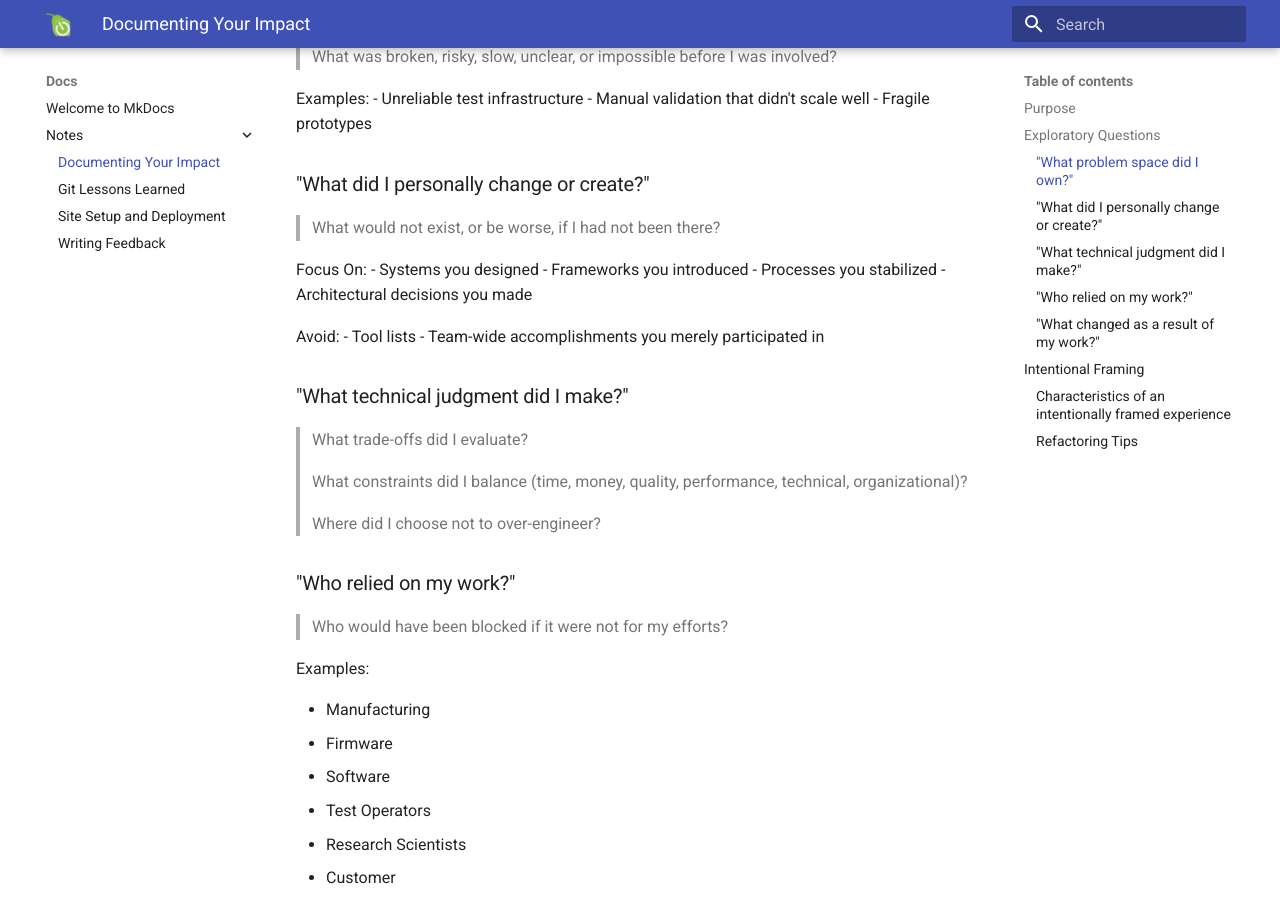
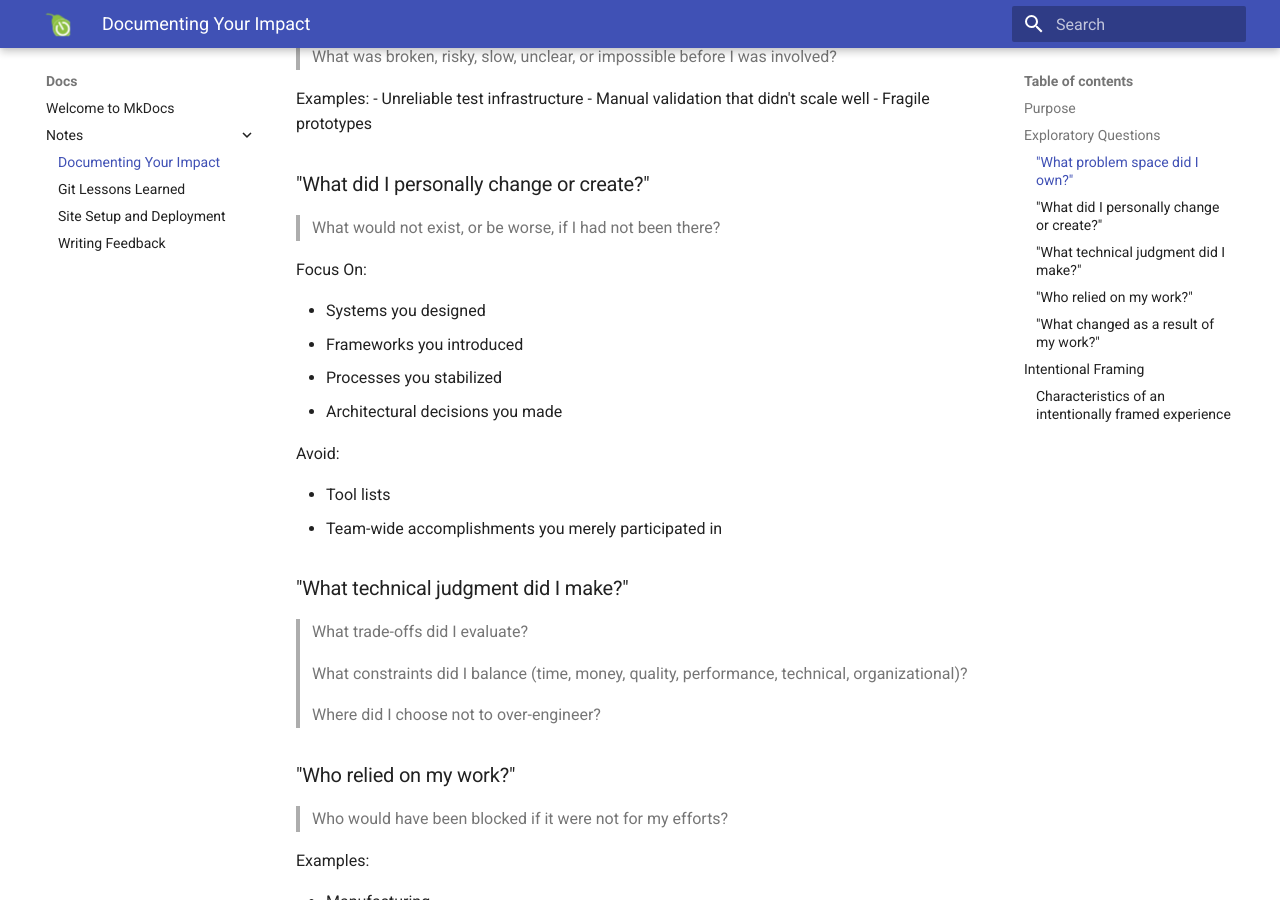
Before and after one commit to paretech/docs, an MkDocs documentation site: the page built from docs/notes/documenting-impact.md, in a window 1280 px wide and 900 px high, scrolled down 557 px. Built offline with MkDocs 1.6.1 and Material for MkDocs 9.7.7, drawn with Linux system fonts in a browser that asks for light colours; some of the changed lines change nothing that is shown; some of the changed text lies outside the part shown.

Commit message:
Fix list formatting

```diff
--- a/docs/notes/documenting-impact.md
+++ b/docs/notes/documenting-impact.md
@@ -29,12 +29,14 @@ Examples:
 > What would not exist, or be worse, if I had not been there?
 
 Focus On:
+
 - Systems you designed
 - Frameworks you introduced
 - Processes you stabilized
 - Architectural decisions you made
 
 Avoid:
+
 - Tool lists
 - Team-wide accomplishments you merely participated in
 
@@ -101,6 +103,3 @@ Framing is not exaggerating or keyword stuffing. Framing is choosing the right w
 - Measurable Impact: What changed because of your work efforts?
   - Missing: "...using Python"
   - Measurable: "...reduced setup time by 40% and improved throughput" (quantifiable or directional)
-
-### Refactoring Tips
-  - If you did not have strong agency, remove or reframe the experience.
```
